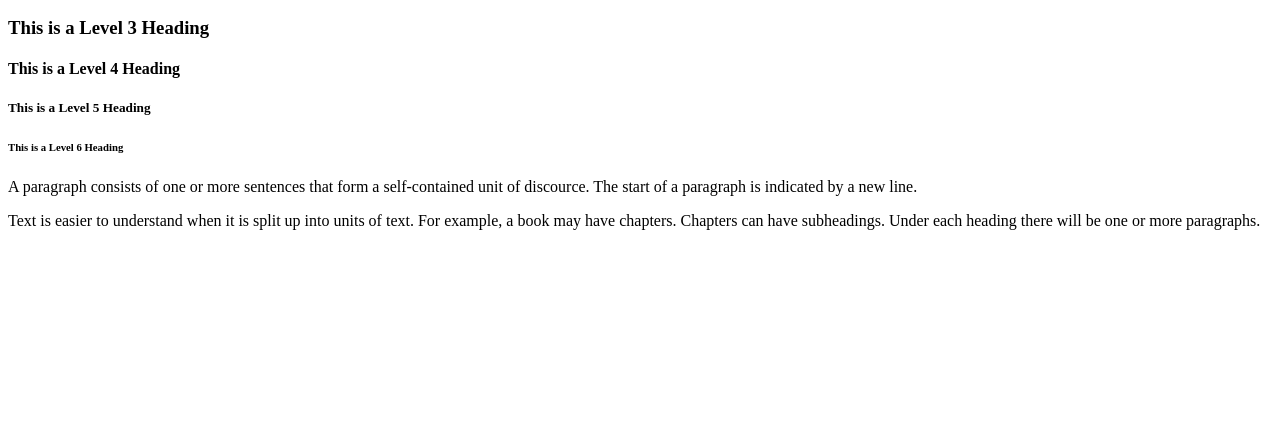
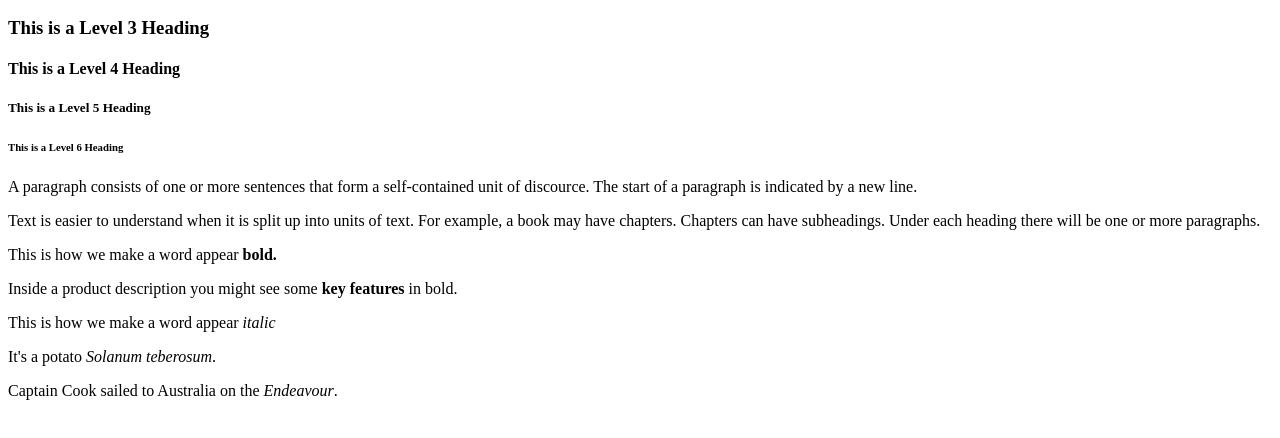
Before and after one commit to MissingPositron/MissingPositron.github.io, a plain HTML site: page index.html in a window 1280 px wide. Shown: the part 234-672 px from the top of the page. Drawn offline with Linux system fonts and the light colour scheme.

Commit message:
bold ana italic

```diff
--- a/index.html
+++ b/index.html
@@ -23,5 +23,14 @@
             Chapters can have subheadings. Under each heading there will be
             one or more paragraphs.
         </p>
+
+        <p>This is how we make a word appear <b>bold.</b></p>
+        <p>Inside a product description you might see some
+            <b>key features</b> in bold.
+        </p>
+
+        <p>This is how we make a word appear <i>italic</i> </p>
+        <p>It's a potato <i>Solanum teberosum</i>.</p>
+        <p>Captain Cook sailed to Australia on the <i>Endeavour</i>.</p>
     </body>
 </html>
```
